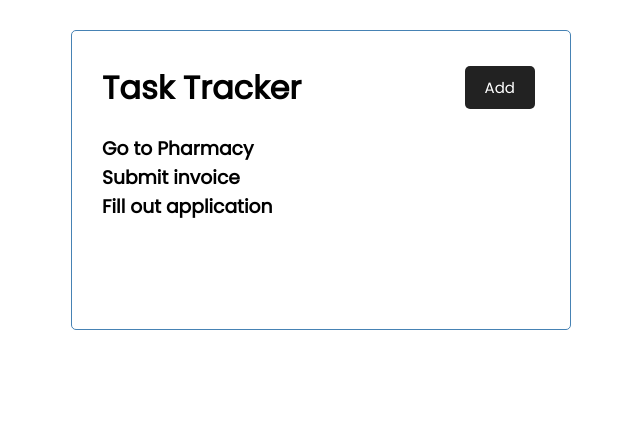
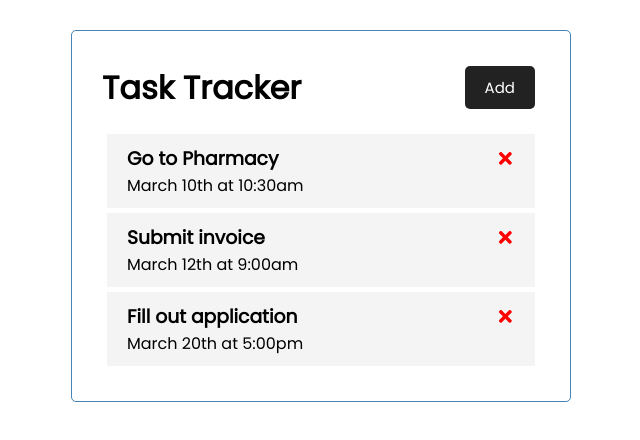
Before and after one commit to redrambles/reminder, a React (Create React App) app: page / in a window 1280 px wide. Shown: the top 440 px of the page, without its empty margins (319-959 px from the left). Built offline with nearby package versions, Linux system fonts and the light colour scheme.

Commit message:
Moving along

```diff
--- a/package.json
+++ b/package.json
@@ -8,6 +8,7 @@
     "@testing-library/user-event": "^12.1.10",
     "react": "^17.0.1",
     "react-dom": "^17.0.1",
+    "react-icons": "^4.2.0",
     "react-scripts": "4.0.3",
     "web-vitals": "^1.0.1"
   },
--- a/src/App.js
+++ b/src/App.js
@@ -1,11 +1,38 @@
+/* eslint-disable react/react-in-jsx-scope */
+import { useState } from "react";
 import Header from "./components/Header";
 import Tasks from "./components/Tasks";
 
 function App () {
+  const [tasks] = useState([
+    {
+      id: 1,
+      text: "Go to Pharmacy",
+      day: "March 10th at 10:30am",
+      reminder: true
+    },
+    {
+      id: 2,
+      text: "Submit invoice",
+      day: "March 12th at 9:00am",
+      reminder: true
+    },
+    {
+      id: 3,
+      text: "Fill out application",
+      day: "March 20th at 5:00pm",
+      reminder: false
+    }
+  ]);
+
+  const deleteTask = (id) => {
+    console.log('delete', id)
+  }
+
   return (
     <div className="container">
     <Header title="Task Tracker" />
-    <Tasks/>
+    <Tasks deleteTask={deleteTask} tasks={tasks}/>
     </div>
   );
 }
--- a/src/components/Header.js
+++ b/src/components/Header.js
@@ -1,3 +1,4 @@
+/* eslint-disable react/react-in-jsx-scope */
 import PropTypes from "prop-types";
 import Button from "./Button";
 
--- /dev/null
+++ b/src/components/Task.js
@@ -0,0 +1,31 @@
+/* eslint-disable react/react-in-jsx-scope */
+/* eslint-disable react/prop-types */
+import PropTypes from "prop-types";
+import { FaTimes } from "react-icons/fa";
+
+const Task = ({task, deleteTask}) => {
+
+    const removeTask = () => {
+        deleteTask(task.id);
+    }
+
+    return (
+        <div className="task">
+            <h3>{task.text} <FaTimes style={faStyle} onClick={removeTask}/></h3>
+            <p>{task.day}</p>
+        </div>
+    )
+}
+
+const faStyle = {
+    color: "red",
+    cursor: "pointer"
+}
+
+Task.propTypes = {
+   text: PropTypes.string,
+   deleteTask: PropTypes.func
+};
+
+
+export default Task
--- a/src/components/Tasks.js
+++ b/src/components/Tasks.js
@@ -1,32 +1,21 @@
-const tasks = [
-  {
-    id: 1,
-    text: "Go to Pharmacy",
-    day: "March 10th at 10:30am",
-    reminder: true
-  },
-  {
-    id: 2,
-    text: "Submit invoice",
-    day: "March 12th at 9:00am",
-    reminder: true
-  },
-  {
-    id: 3,
-    text: "Fill out application",
-    day: "March 20th at 5:00pm",
-    reminder: false
-  }
-];
+/* eslint-disable react/react-in-jsx-scope */
+import PropTypes from "prop-types";
+import Task from "./Task";
 
-const Tasks = () => {
+const Tasks = ({ tasks, deleteTask }) => {
   return (
         <>
         {tasks.map((task) => (
-             <h3 key={task.id}>{task.text}</h3>
+             <Task key={task.id} deleteTask={deleteTask} task={task}/>
         ))}
         </>
   );
 };
 
+
+Tasks.propTypes = {
+    tasks: PropTypes.array,
+    deleteTask: PropTypes.func
+}
+
 export default Tasks;
--- a/src/reportWebVitals.js
+++ b/src/reportWebVitals.js
@@ -1,6 +1,6 @@
 const reportWebVitals = onPerfEntry => {
   if (onPerfEntry && onPerfEntry instanceof Function) {
-    import('web-vitals').then(({ getCLS, getFID, getFCP, getLCP, getTTFB }) => {
+    import("web-vitals").then(({ getCLS, getFID, getFCP, getLCP, getTTFB }) => {
       getCLS(onPerfEntry);
       getFID(onPerfEntry);
       getFCP(onPerfEntry);
```
Also changed, not shown: src/index.js (+6 -6 lines), .eslintrc.json, 1 other file (tests, documents, lock files or other folders).
